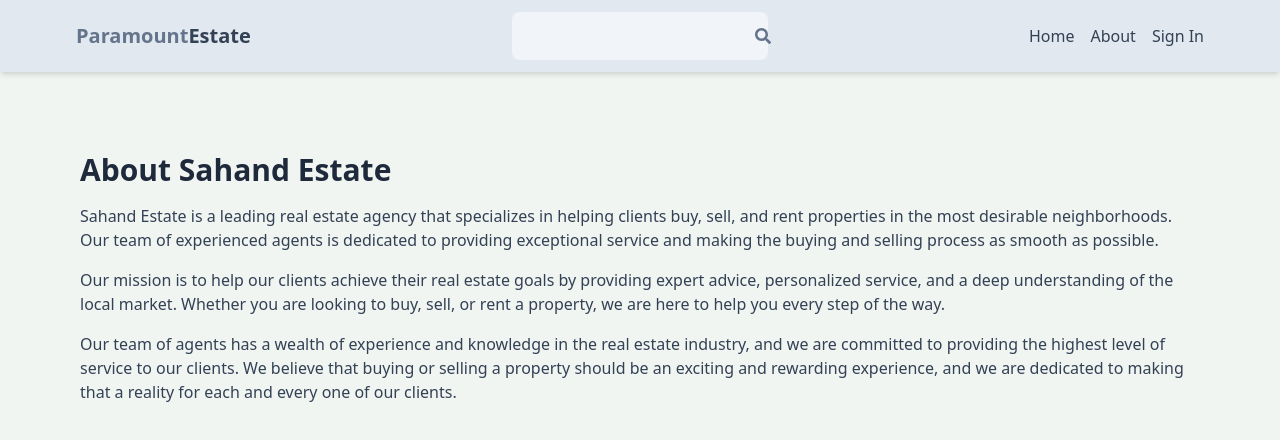
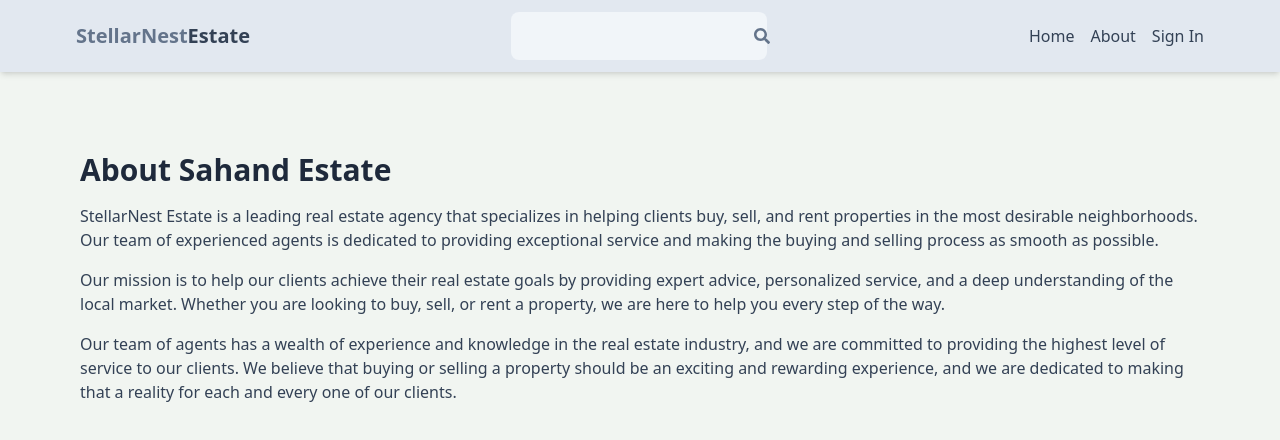
Before and after one commit to Shouryaaagarwal/Real-estate, a React (Vite) app in the folder client/: page /about in a window 1280 px wide. Shown: the top 440 px of the page. Built offline with nearby package versions, Linux system fonts and the light colour scheme; no server answers.

Commit message:
done with all the changes

```diff
--- a/client/src/components/Header.jsx
+++ b/client/src/components/Header.jsx
@@ -27,7 +27,7 @@
       <div className="flex justify-between items-center mx-auto max-w-6xl p-3">
         <Link to="/">
           <h1 className="font-bold text-sm sm:text-xl flex flex-wrap">
-            <span className="text-slate-500">Paramount</span>
+            <span className="text-slate-500">StellarNest</span>
             <span className="text-slate-700">Estate</span>
           </h1>
         </Link>
--- a/client/src/components/ListingItem.jsx
+++ b/client/src/components/ListingItem.jsx
@@ -22,7 +22,7 @@
                ${listing.offer?listing.discountPrice.toLocaleString('en-US'):listing.regularPrice.toLocaleString('en-US')}
               {listing.type==='rent'&&' / month'}
               </p>
-              <div className="flex  text-slate-700">
+              <div className="flex  text-slate-700 gap-2">
                 <div className="font-bold text-xs ">{listing.bedrooms>1?`${listing.bedrooms} beds`:`${listing.bedrooms} bed`}</div>
                 <div className="font-bold text-xs ">{listing.bathrooms>1?`${listing.bathrooms} baths`:`${listing.bedrooms} bath`}</div>
               </div>
--- a/client/src/pages/About.jsx
+++ b/client/src/pages/About.jsx
@@ -4,7 +4,7 @@
   return (
     <div className='py-20 px-4 max-w-6xl mx-auto'>
       <h1 className='text-3xl font-bold mb-4 text-slate-800'>About Sahand Estate</h1>
-      <p className='mb-4 text-slate-700'>Sahand Estate is a leading real estate agency that specializes in helping clients buy, sell, and rent properties in the most desirable neighborhoods. Our team of experienced agents is dedicated to providing exceptional service and making the buying and selling process as smooth as possible.</p>
+      <p className='mb-4 text-slate-700'>StellarNest Estate is a leading real estate agency that specializes in helping clients buy, sell, and rent properties in the most desirable neighborhoods. Our team of experienced agents is dedicated to providing exceptional service and making the buying and selling process as smooth as possible.</p>
       <p className='mb-4 text-slate-700'>
       Our mission is to help our clients achieve their real estate goals by providing expert advice, personalized service, and a deep understanding of the local market. Whether you are looking to buy, sell, or rent a property, we are here to help you every step of the way.
       </p>
--- a/client/src/pages/CreateListing.jsx
+++ b/client/src/pages/CreateListing.jsx
@@ -71,7 +71,6 @@
         (snapshot) => {
           const progress =
             (snapshot.bytesTransferred / snapshot.totalBytes) * 100;
-          console.log(`Upload is ${progress}% done`);
         },
         (error) => {
           reject(error);
--- a/client/src/pages/Home.jsx
+++ b/client/src/pages/Home.jsx
@@ -58,7 +58,7 @@
           place with ease
         </h1>
         <div className='text-gray-400 text-xs sm:text-sm'>
-          Sahand Estate is the best place to find your next perfect place to
+        StellarNest is the best place to find your next perfect place to
           live.
           <br />
           We have a wide range of properties for you to choose from.
```
